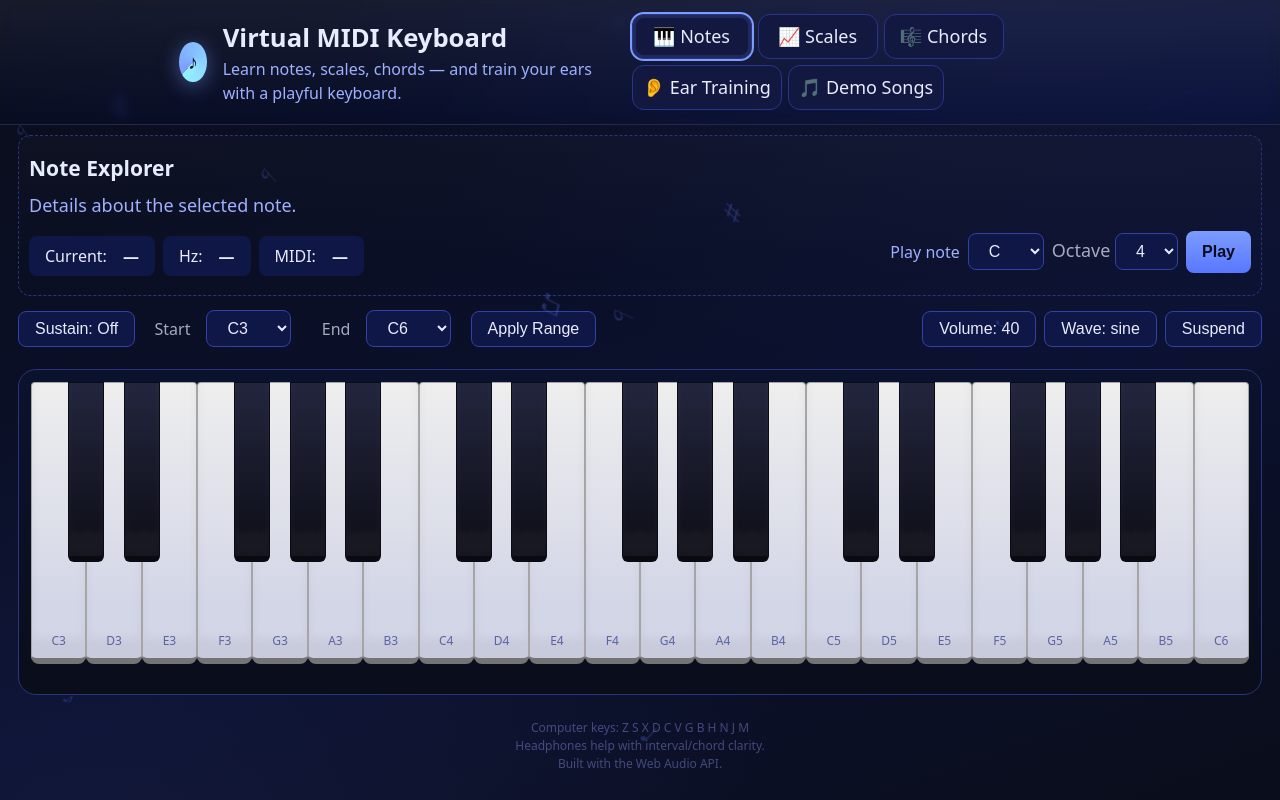
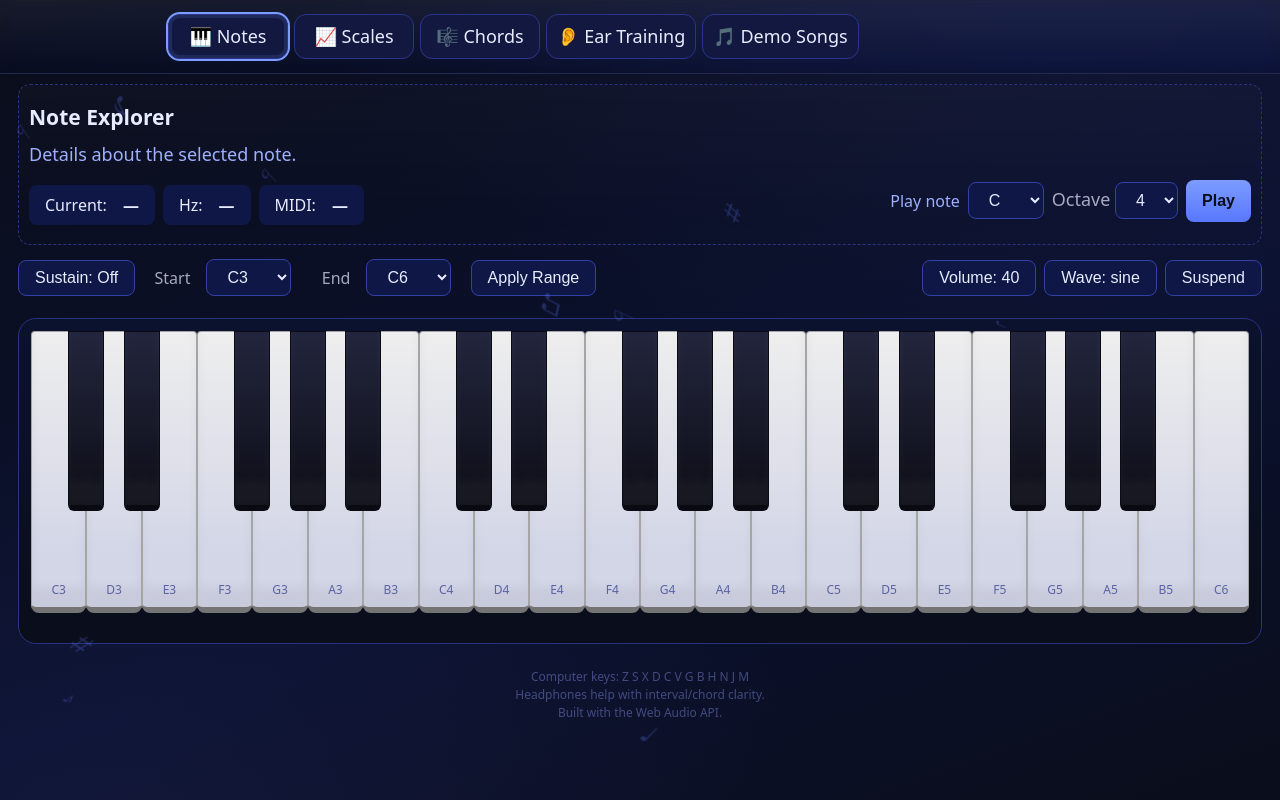
Before and after one commit to vaponimal/midi, a plain HTML site: page index.html in a window 1280 px wide. Drawn offline with Linux system fonts and the light colour scheme.

Commit message:
remove logo

```diff
--- a/index.html
+++ b/index.html
@@ -388,13 +388,13 @@
     <div class="float-notes" id="floatNotes"></div>
     <header>
         <!-- <div class="navigation" aria-label="Main Navigation"> -->
-        <div class="pilltransparent">
+        <!-- <div class="pilltransparent">
             <div class="logo" aria-hidden="true"></div>
             <div>
                 <h1>Virtual MIDI Keyboard</h1>
                 <div class="subtitle">Learn notes, scales, chords — and train your ears with a playful keyboard.</div>
             </div>
-        </div>
+        </div> -->
 
         <!-- PANEL TOP -->
         <div class="tabs" role="tablist">
```
